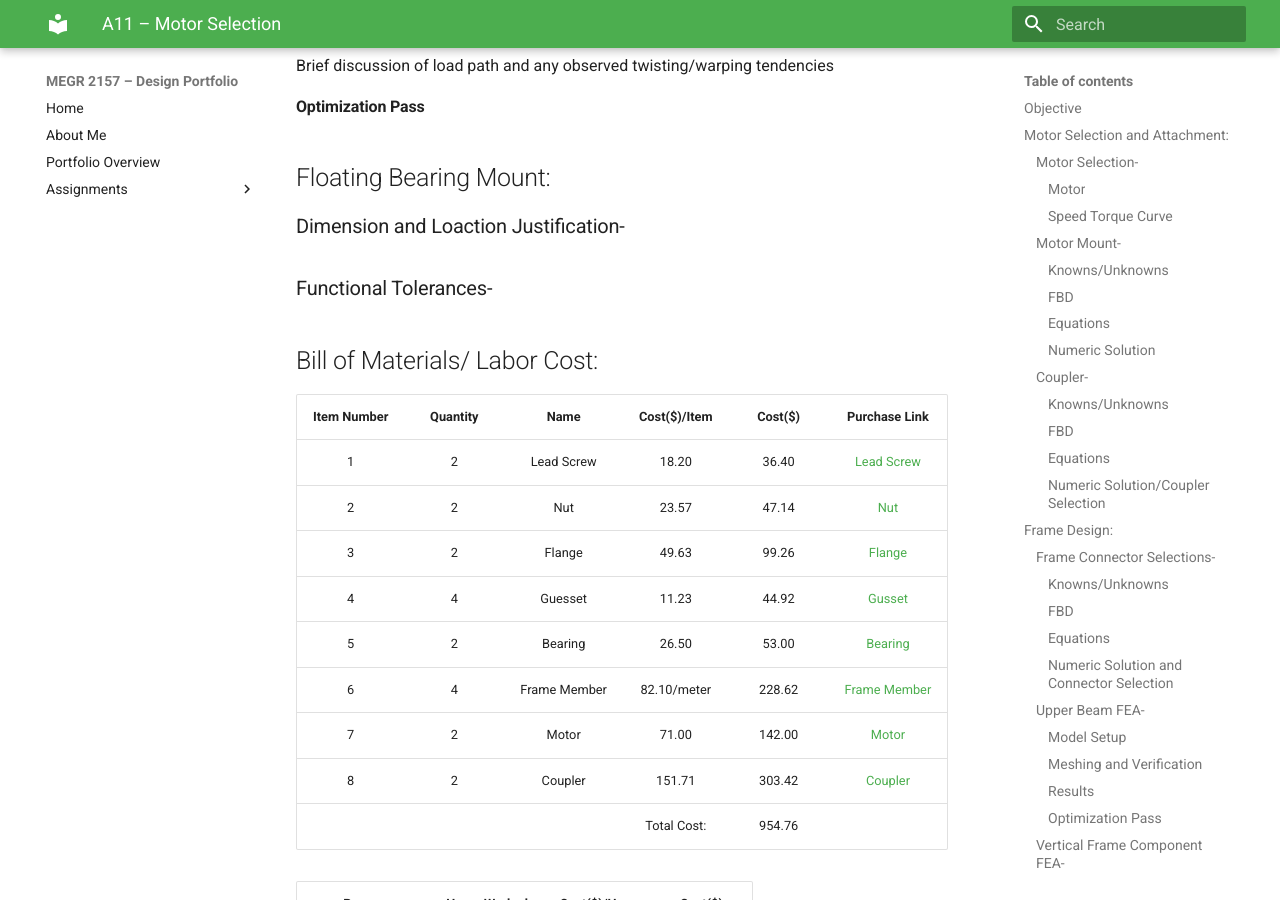
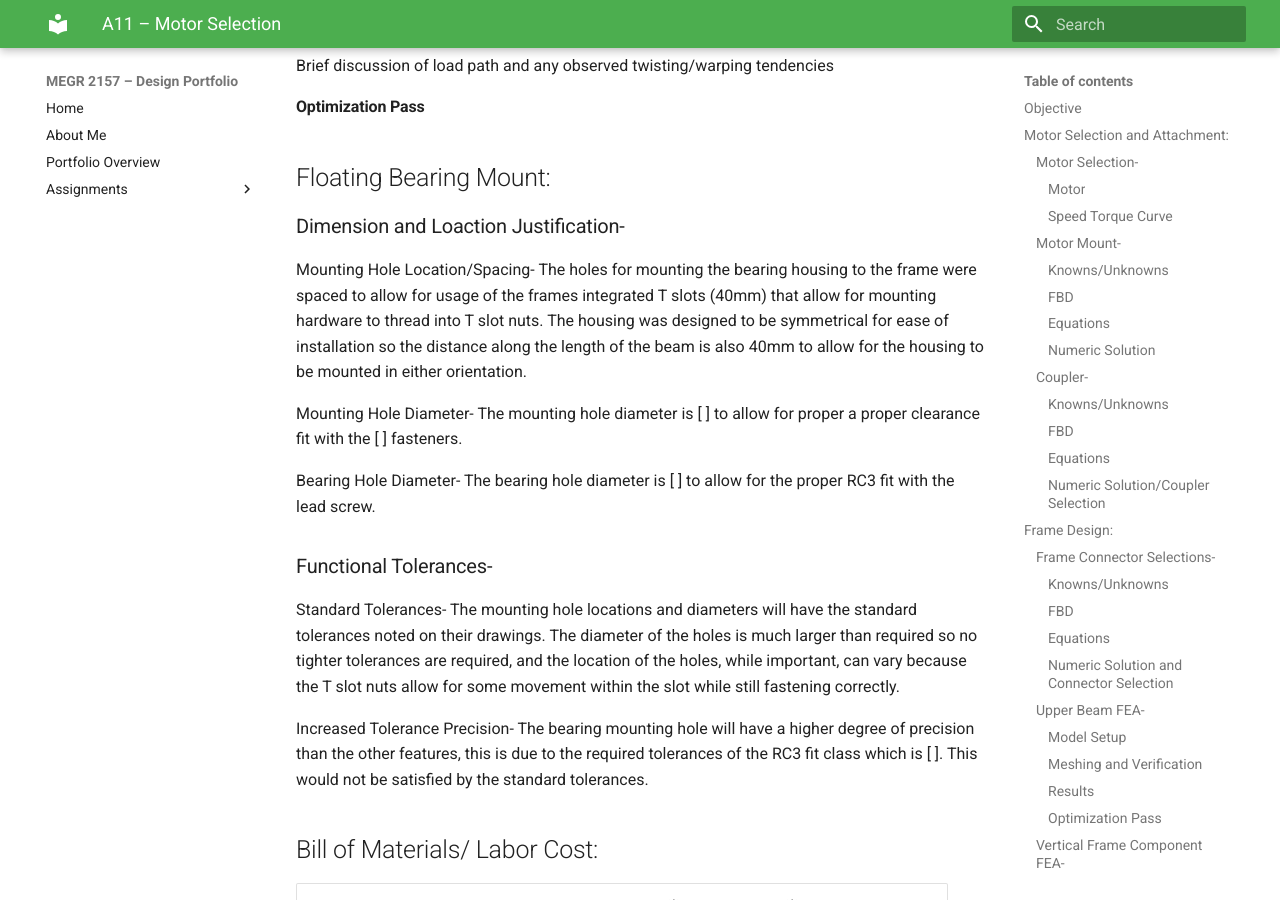
Before and after one commit to Taylor-Rockefeller-Portfolio/megr2157-portfolio, an MkDocs documentation site: the page built from docs/assignments/a11/index.md, in a window 1280 px wide and 900 px high, scrolled down 16640 px. Built offline with MkDocs 1.6.1 and Material for MkDocs 9.7.7, drawn with Linux system fonts in a browser that asks for light colours.

Commit message:
Update index.md

```diff
--- a/docs/assignments/a11/index.md
+++ b/docs/assignments/a11/index.md
@@ -135,7 +135,22 @@ Brief discussion of load path and any observed twisting/warping tendencies
 
 ### Dimension and Loaction Justification-
 
+Mounting Hole Location/Spacing-
+The holes for mounting the bearing housing to the frame were spaced to allow for usage of the frames integrated T slots (40mm) that allow for mounting hardware to thread into T slot nuts. The housing was designed to be symmetrical for ease of installation so the distance along the length of the beam is also 40mm to allow for the housing to be mounted in either orientation.
+
+Mounting Hole Diameter-
+The mounting hole diameter is [    ] to allow for proper a proper clearance fit with the [     ] fasteners.
+
+Bearing Hole Diameter-
+The bearing hole diameter is [    ] to allow for the proper RC3 fit with the lead screw.
+
 ### Functional Tolerances-
+
+Standard Tolerances-
+The mounting hole locations and diameters will have the standard tolerances noted on their drawings. The diameter of the holes is much larger than required so no tighter tolerances are required, and the location of the holes, while important, can vary because the T slot nuts allow for some movement within the slot while still fastening correctly.
+
+Increased Tolerance Precision-
+The bearing mounting hole will have a higher degree of precision than the other features, this is due to the required tolerances of the RC3 fit class which is [   ]. This would not be satisfied by the standard tolerances.
 
 ## Bill of Materials/ Labor Cost:
 
```
